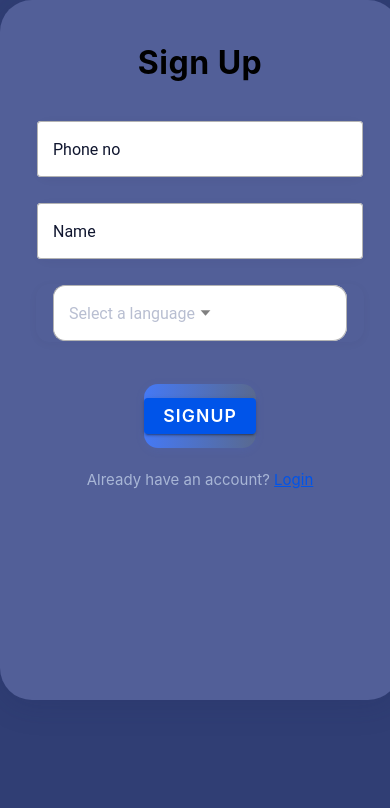
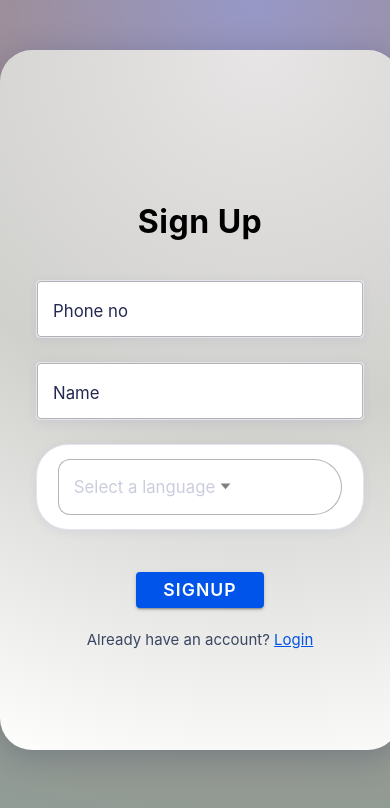
Before and after one commit to Dikshakumarichetri/KantriLaggus_Group37, a React (Vite) app in the folder frontend/: page /signup in a window 390 px wide. Shown: the top 808 px of the page. Built offline with nearby package versions, Linux system fonts and the light colour scheme.

Commit message:
Styled Signup page and made it responsive

```diff
--- a/frontend/src/pages/Signup/Signup.css
+++ b/frontend/src/pages/Signup/Signup.css
@@ -1,5 +1,6 @@
 .signup-page {
-    --background: #303e74;
+    --background: radial-gradient(circle at 65% 0%, #9798c8 0, #a18879 50%, #8f9e99 100%);
+    ;
     display: flex;
     justify-content: center;
     align-items: center;
@@ -7,19 +8,23 @@
 }
 
 .signup-container {
-    background: #525f98;
+    background: radial-gradient(circle at 65% 0%, #e7e5e5 0, #d0d0cd 50%, #fefefd 100%);
     border-radius: 32px;
     width: 400px;
     min-height: 700px;
     padding: 44px 36px 32px 36px;
-    box-shadow: 0 6px 32px 0 rgba(25, 40, 90, 0.16);
+    box-shadow: 0 6px 32px 0 rgba(25, 40, 90, 0.25);
     display: flex;
     flex-direction: column;
+    justify-content: center;
     align-items: center;
     text-align: center;
     color: #000000;
     margin: auto;
+    margin-top: 50px;
     transition: box-shadow 0.3s;
+    padding-top: 10vh;
+    border: #000000 2px;
 }
 
 .signup-title {
@@ -34,44 +39,77 @@
 .input-field {
     width: 100%;
     margin-bottom: 24px;
-    --border-radius: 14px;
+    --border-radius: 2rem;
+
     --background: #fff;
-    --color: #10162F;
-    --placeholder-color: #8A94B3;
-    --highlight-color-focused: #434141;
-    font-size: 1rem;
-    transition: box-shadow 0.2s;
-    box-shadow: 0 2px 10px 0 rgba(16, 22, 47, 0.04);
+    --color: #232851;
+
+    --placeholder-color: #a8adc7;
+    --highlight-color-focused: #59698F;
+
+    font-size: 1.05rem;
+    font-family: 'Inter', 'Poppins', sans-serif;
+    padding: 0.9rem 1.3rem;
+    border-radius: var(--border-radius);
+    background: var(--background);
+    color: var(--color);
+    border: 1.5px solid #e3e5ee;
+    outline: none;
+    box-shadow: 0 2px 10px 0 rgba(60, 79, 149, 0.08);
+    transition: border 0.18s, box-shadow 0.22s, background 0.18s;
 }
 
+.input-field::placeholder {
+    color: var(--placeholder-color);
+    opacity: 1;
+    font-style: italic;
+    letter-spacing: 0.5px;
+}
+
+.input-field:focus,
 .input-field:focus-within {
-    box-shadow: 0 4px 16px 0 rgba(143, 179, 255, 0.10);
-    border: 1.5px solid #8FB3FF;
+    border: 2px solid var(--highlight-color-focused);
+    background: #f3f5fc;
+    box-shadow: 0 6px 18px 0 rgba(89, 105, 143, 0.15);
 }
 
 .signup-button {
-    background: linear-gradient(90deg, #4579F5 0%, #59698F 100%);
+    background: linear-gradient(90deg, #f6f7f8 0%, #d8d9dd 100%);
     color: #fff;
-    border-radius: 14px;
+    border-radius: 2rem;
     font-family: 'Inter', sans-serif;
     font-weight: 600;
     font-size: 1.1rem;
-    padding: 14px 0;
+
+    width: 8rem;
     margin-top: 18px;
-    box-shadow: 0 2px 10px 0 rgba(69, 121, 245, 0.10);
-    border: none;
-    transition: background 0.25s, box-shadow 0.25s;
+
+
+
+    transition:
+        background 0.25s,
+        color 0.25s,
+        box-shadow 0.25s,
+        transform 0.22s;
+    display: flex;
+    align-items: center;
+    justify-content: center;
+    cursor: pointer;
 }
 
-.signup-button:hover {
-    background: linear-gradient(90deg, #59698F 0%, #4579F5 100%);
+.signup-button:hover,
+.signup-button:focus {
+    background: linear-gradient(90deg, #59698F 0%, #8c9abb 100%);
+    color: #fff;
     box-shadow: 0 6px 24px 0 rgba(69, 121, 245, 0.18);
+    transform: scale(1.05);
+    border: 0.1rem solid #fff;
 }
 
 .signup-footer {
     margin-top: 18px;
     font-size: 15px;
-    color: #A8B6D6;
+    color: #3a4662;
     font-family: 'Inter', sans-serif;
 }
 
@@ -83,21 +121,40 @@
     min-height: 140px;
 }
 
-
-/* Style IonSelect the same as inputs */
 ion-select.input-field {
     width: 100%;
     margin-bottom: 24px;
-    --border-radius: 14px;
+    --border-radius: 2rem;
+    /* Pill shape for consistency */
     --background: #fff;
-    --color: #6e7590;
-    --placeholder-color: #8A94B3;
-    font-size: 1rem;
-    box-shadow: 0 2px 10px 0 rgba(16, 22, 47, 0.04);
-    padding: 0 16px;
+    --color: #232851;
+    /* Deep navy for text */
+    --placeholder-color: #a8adc7;
+    --highlight-color-focused: #59698F;
+    font-size: 1.05rem;
+    font-family: 'Inter', 'Poppins', sans-serif;
+    padding: 0.9rem 1.3rem;
+    border-radius: var(--border-radius);
+    background: var(--background);
+    color: var(--color);
+    border: 1.5px solid #e3e5ee;
+    box-shadow: 0 2px 10px 0 rgba(60, 79, 149, 0.08);
+    transition: border 0.18s, box-shadow 0.22s, background 0.18s;
 }
 
-/* Ensure the selected text inside IonSelect is visible */
-ion-select.input-field .select-text {
+/* Placeholder/selected text color for IonSelect */
+ion-select.input-field .select-text,
+ion-select.input-field .select-placeholder {
     color: var(--color);
+    font-style: italic;
+    opacity: 0.87;
+    letter-spacing: 0.4px;
 }
+
+/* Focus state styling for select (when open) */
+ion-select.input-field:focus,
+ion-select.input-field:focus-within {
+    border: 2px solid var(--highlight-color-focused);
+    background: #f3f5fc;
+    box-shadow: 0 6px 18px 0 rgba(89, 105, 143, 0.15);
+}
```
